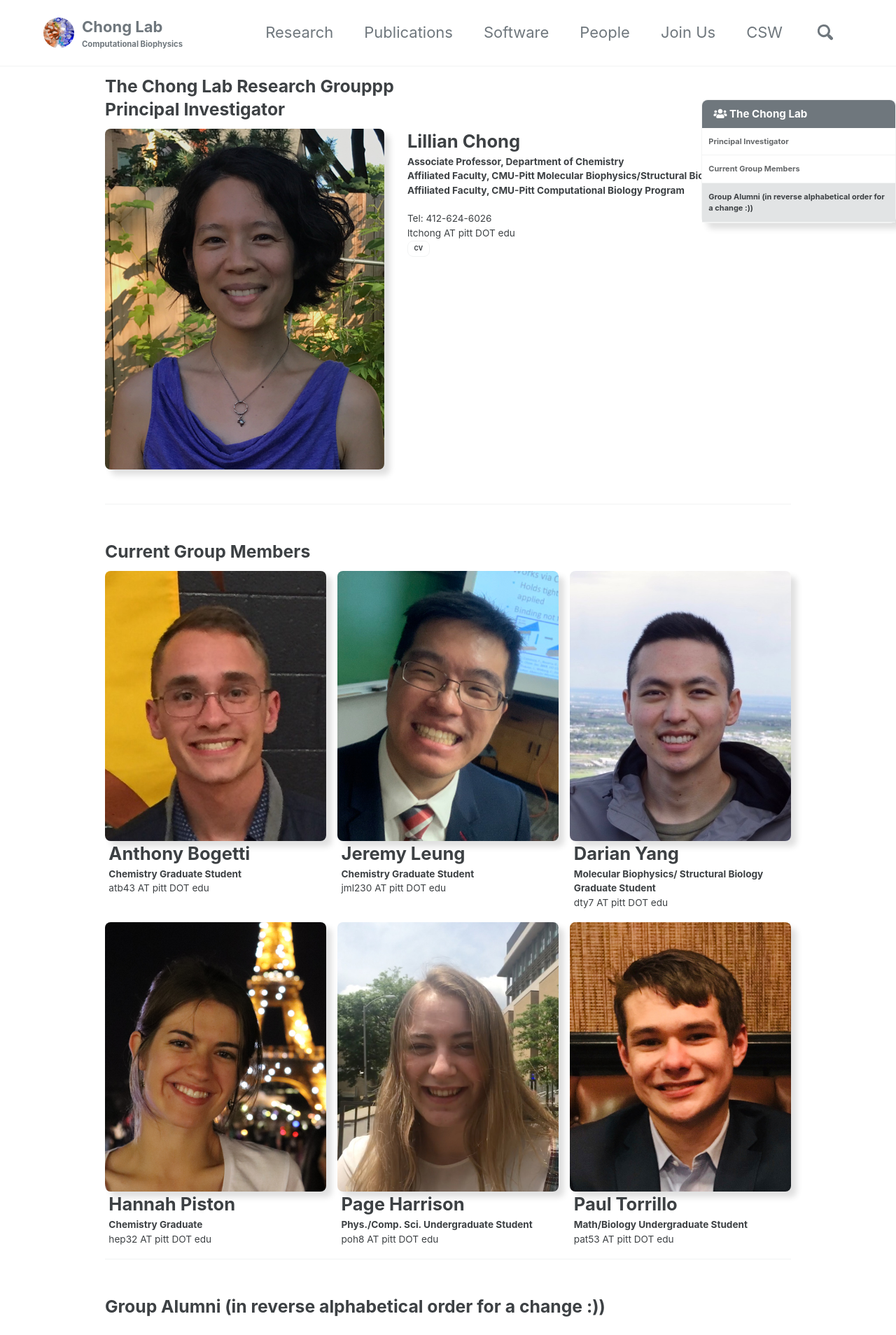
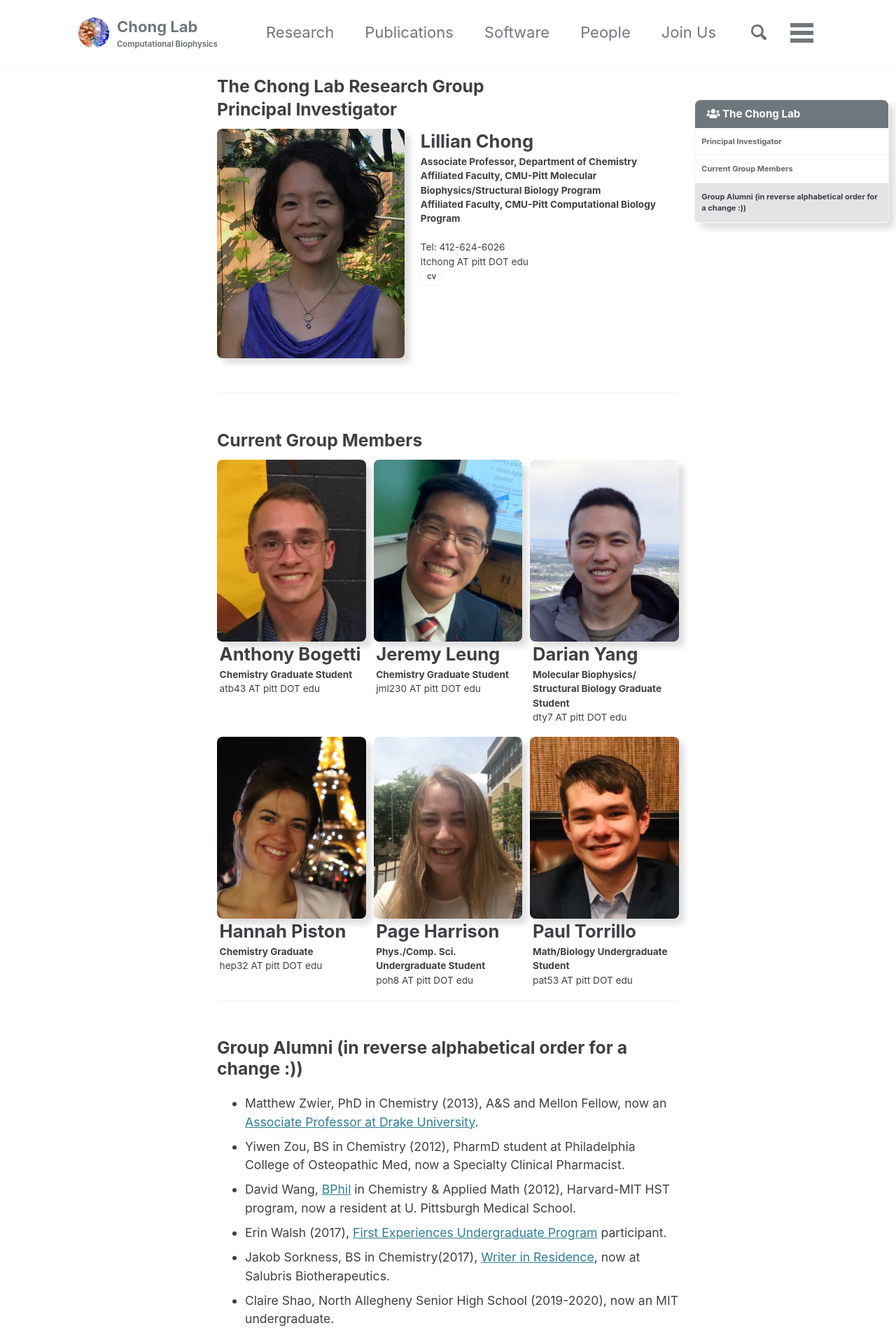
Before and after one commit to darianyang/darianyang.github.io, a Jekyll site: the page built from _pages/people.md, in a window 1280 px wide. Shown: the top 1908 px of the page at 70% size. Built offline with Jekyll 4.4.1, drawn with Linux system fonts in a browser that asks for light colours; cached includes are drawn as plain includes.

Commit message:
updated breakpoints and margins

```diff
--- a/_pages/people.md
+++ b/_pages/people.md
@@ -1,6 +1,6 @@
 ---
 permalink: /people/
-title: The Chong Lab Research Grouppp
+title: The Chong Lab Research Group
 #layout: splash
 #layout: single
 #classes: wide
--- a/_sass/minimal-mistakes/_page.scss
+++ b/_sass/minimal-mistakes/_page.scss
@@ -6,8 +6,8 @@
   @include clearfix;
   margin-left: auto;
   margin-right: auto;
-  padding-left: 5em;
-  padding-right: 5em;
+  padding-left: 10em;
+  padding-right: 10em;
   -webkit-animation: $intro-transition;
   animation: $intro-transition;
   max-width: 100%;
--- a/_sass/minimal-mistakes/_variables.scss
+++ b/_sass/minimal-mistakes/_variables.scss
@@ -144,7 +144,7 @@ $small: 500px !default; /* 600 default */
 $medium: 600px !default; /* 768px default */
 $medium-wide: 700px !default; /* 900px default */
 $large: 900px !default; /* 1024px default */
-$x-large: 1200px !default; /* 1280px default */
+$x-large: 1100px !default; /* 1280px default */
 $max-width: $x-large !default;
 
 /*
```
Also changed, not shown: 1 other file.
